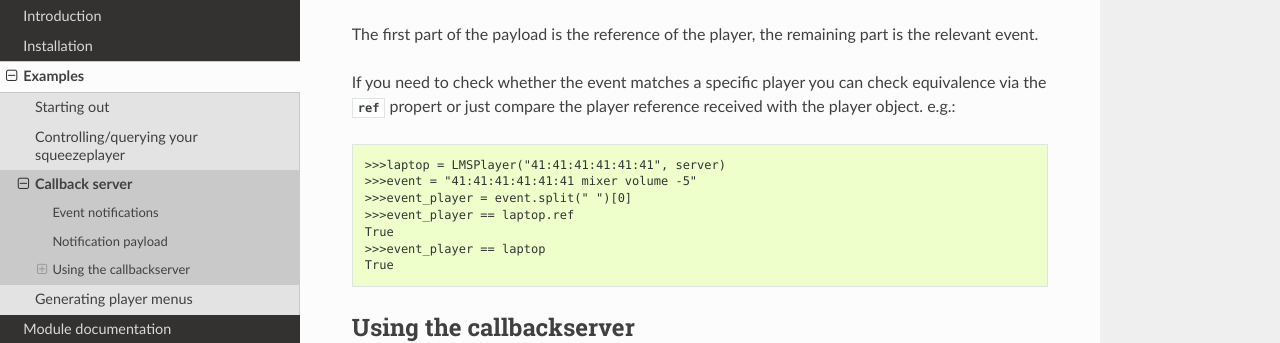
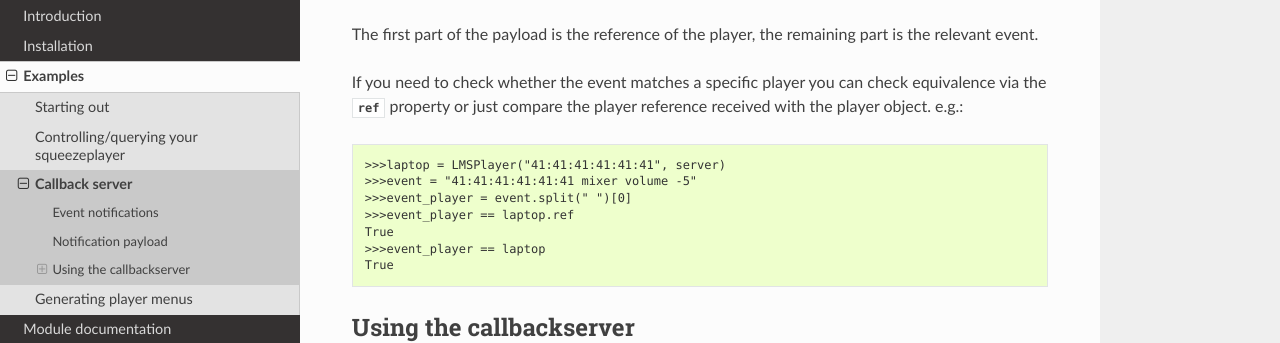
Before and after one commit to elParaguayo/LMSTools, a Sphinx documentation site: the page built from doc/examples/callbacks.rst, in a window 1280 px wide and 900 px high, scrolled down 467 px. Shown: the part 161-504 px from the top of the window. Built offline with Sphinx 7.4.7 and the Read the Docs theme 2.0.0, drawn with Linux system fonts in a browser that asks for light colours.

Commit message:
doc fixes

```diff
--- a/doc/examples/callbacks.rst
+++ b/doc/examples/callbacks.rst
@@ -30,7 +30,7 @@ The first part of the payload is the reference of the player, the remaining \
 part is the relevant event.
 
 If you need to check whether the event matches a specific player you can \
-check equivalence via the :attr:`ref <LMSTools.player.LMSPlayer.ref>` propert \
+check equivalence via the :attr:`ref <LMSTools.player.LMSPlayer.ref>` property \
 or just compare the player reference received with the player object. e.g.:
 
 .. code-block:: python
--- a/doc/examples/menus.rst
+++ b/doc/examples/menus.rst
@@ -25,7 +25,7 @@ own interfaces in your applications.
 
 An example menu (running in a Kodi script):
 
-.. image:: screenshots/menu.png
+.. image:: ../screenshots/menu.png
   :scale: 50 %
 
 Understanding the menu system
```
